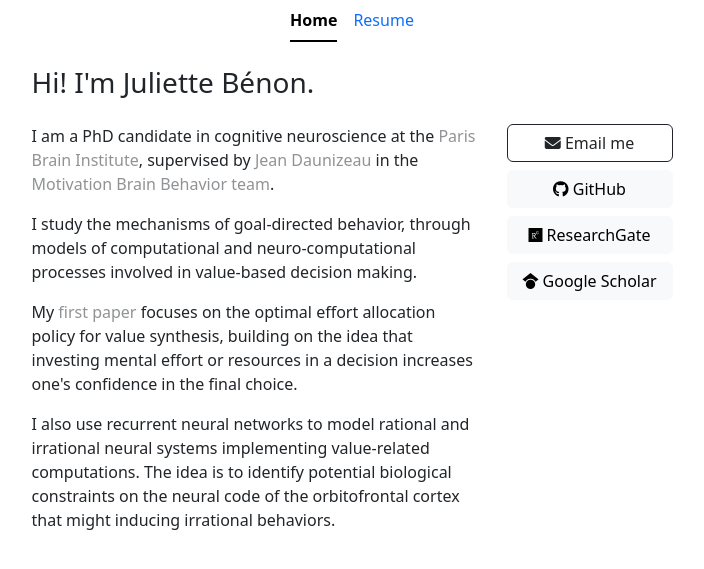
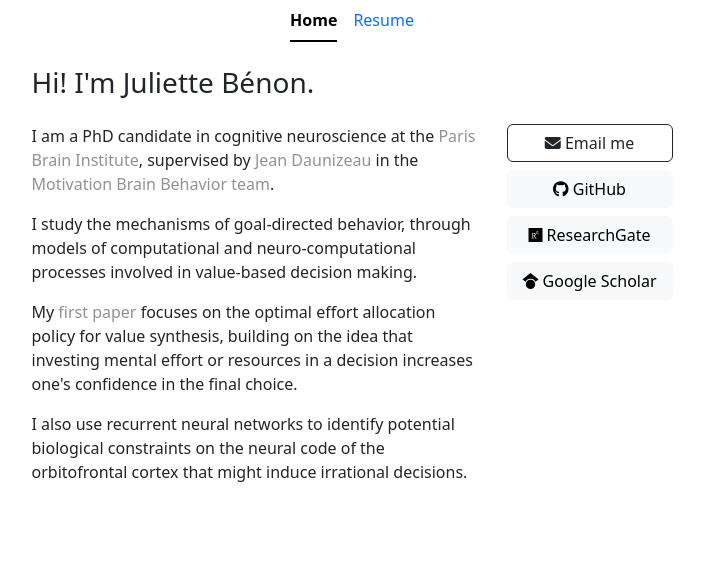
Before and after one commit to jbenon/jbenon.github.io, a Jekyll site: the page built from index.html, in a window 1280 px wide. Shown: the top 569 px of the page, without its empty margins (288-992 px from the left). Built offline with Jekyll 4.4.1, drawn with Linux system fonts in a browser that asks for light colours; nearby versions of some CDN libraries.

Commit message:
Simplify work description

```diff
--- a/index.html
+++ b/index.html
@@ -41,10 +41,9 @@ layout: default
             policy for value synthesis, building on the idea that investing mental effort or resources
             in a decision increases one's confidence in the final choice.
             </p><p>
-            I also use recurrent neural networks to model rational
-            and irrational neural systems implementing value-related computations. The idea is to
-            identify potential biological constraints on the neural code of the
-            orbitofrontal cortex that might inducing irrational behaviors.
+            I also use recurrent neural networks to identify potential biological
+            constraints on the neural code of the orbitofrontal cortex that might
+            induce irrational decisions.
             </p>
         </div>
         <div class="col-md-2 gy-3">
```
